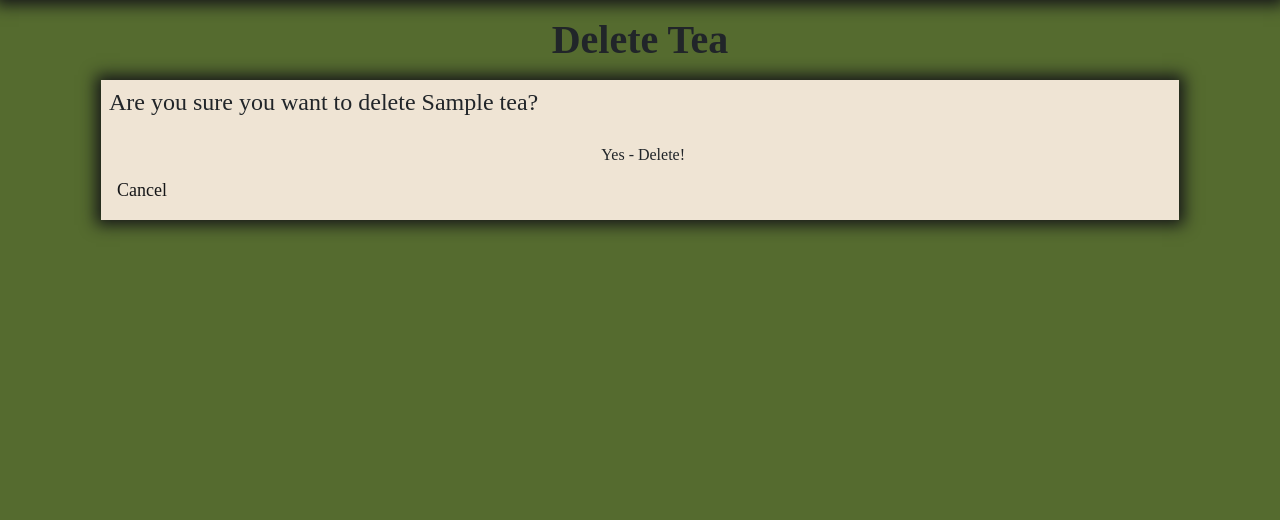
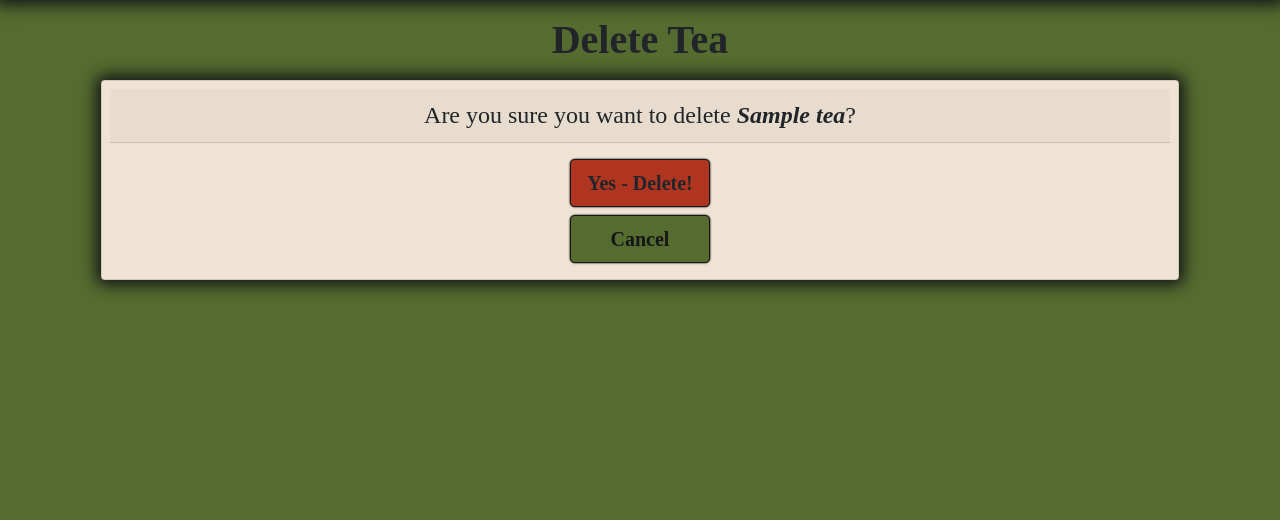
Before and after one commit to tjpreston96/Daily_Grind, a Django app: page /teas/1/delete/ in a window 1280 px wide. Shown: the part 59-579 px from the top of the page. Run offline with Django 3.2, Linux system fonts and the light colour scheme; tables that the repository leaves empty hold one stand-in row (values such as "Sample post").

Commit message:
Tea delete & CSS

```diff
--- a/main_app/static/css/style.css
+++ b/main_app/static/css/style.css
@@ -67,6 +67,7 @@ input {
   box-shadow: 0 0 15px 5px #151618;
   margin: 1rem;
   padding: 0.5rem;
+  /* text-align: center; */
 }
 
 .detailEdit {
@@ -92,3 +93,28 @@ input {
     align-items: center;
     text-align: center;
 }
+
+.confirmDelete{
+    background-color:rgb(175, 53, 33);
+    font-weight: 700;
+    margin-top: .5rem;
+    border: 0.5px solid #151618;
+    box-shadow: 0 0 1.5px 0.35px #151618;
+
+}
+
+.cancelDelete{
+    background-color: #556b2f;
+    font-weight: 700;
+    margin-top: .5rem;
+    border: 0.5px solid #151618;
+    box-shadow: 0 0 1.5px 0.35px #151618;
+}
+
+.deletePage{
+    text-align: center;
+}
+
+.buttonBlock{
+    align-self: center;
+}
--- a/main_app/templates/main_app/tea_confirm_delete.html
+++ b/main_app/templates/main_app/tea_confirm_delete.html
@@ -1,15 +1,28 @@
 {% extends 'base.html' %} {% block content %}
 <h1><b>Delete Tea</b></h1>
-<div class="cardStyle">
-  <h4>
+<div class="card cardStyle deletePage">
+  <h4 class="card-header">
     Are you sure you want to delete
-    <span class="teal-text">{{ object.name }}</span>?
+    <b><em>{{ object.name }}</em></b>?
   </h4>
-
-  <form action="" method="POST">
-    {% csrf_token %}
-    <input type="submit" value="Yes - Delete!" class="btn" />
-    <a href="{% url 'detail' tea.id %}">Cancel</a>
-  </form>
+  <div class="buttonBlock">
+    <form action="" method="POST">
+      {% csrf_token %}
+      <!-- <input type="submit" value="Yes - Delete!" class="btn btn-lg confirmDelete" /> -->
+      <button
+        type="submit"
+        value="Yes - Delete!"
+        class="btn btn-lg confirmDelete"
+      >
+        Yes - Delete!
+      </button>
+      <a href="{% url 'detail' tea.id %}" class="btn btn-lg cancelDelete"
+        >Cancel</a
+      >
+      <!-- <button type="button" href="{% url 'detail' tea.id %}" class="btn btn-lg cancelDelete">
+        Cancel
+      </button> -->
+    </form>
+  </div>
 </div>
 {% endblock %}
--- a/main_app/views.py
+++ b/main_app/views.py
@@ -24,6 +24,7 @@ def teas_detail(request, tea_id):
 class TeaCreate(CreateView):
     model = Tea
     fields = "__all__"
+    success_url = "/teas/"
 
 
 class TeaUpdate(UpdateView):
```
